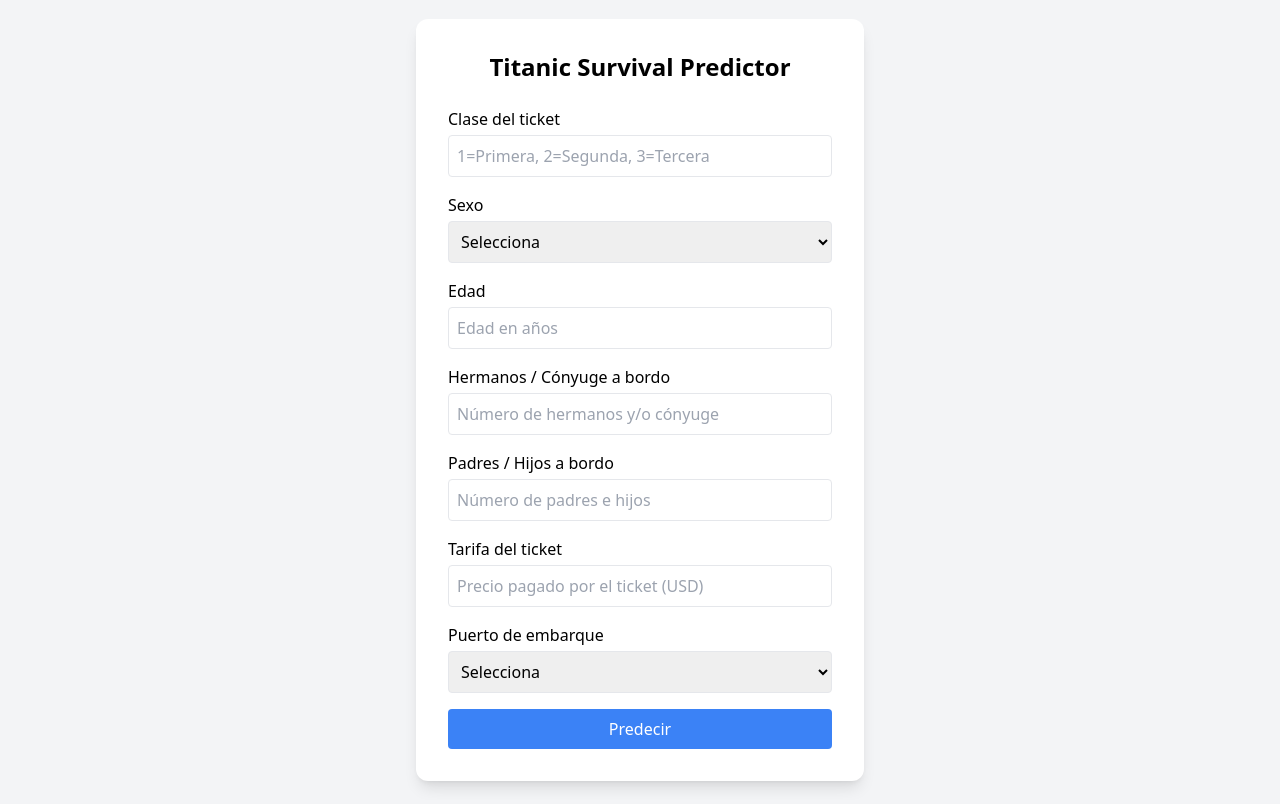
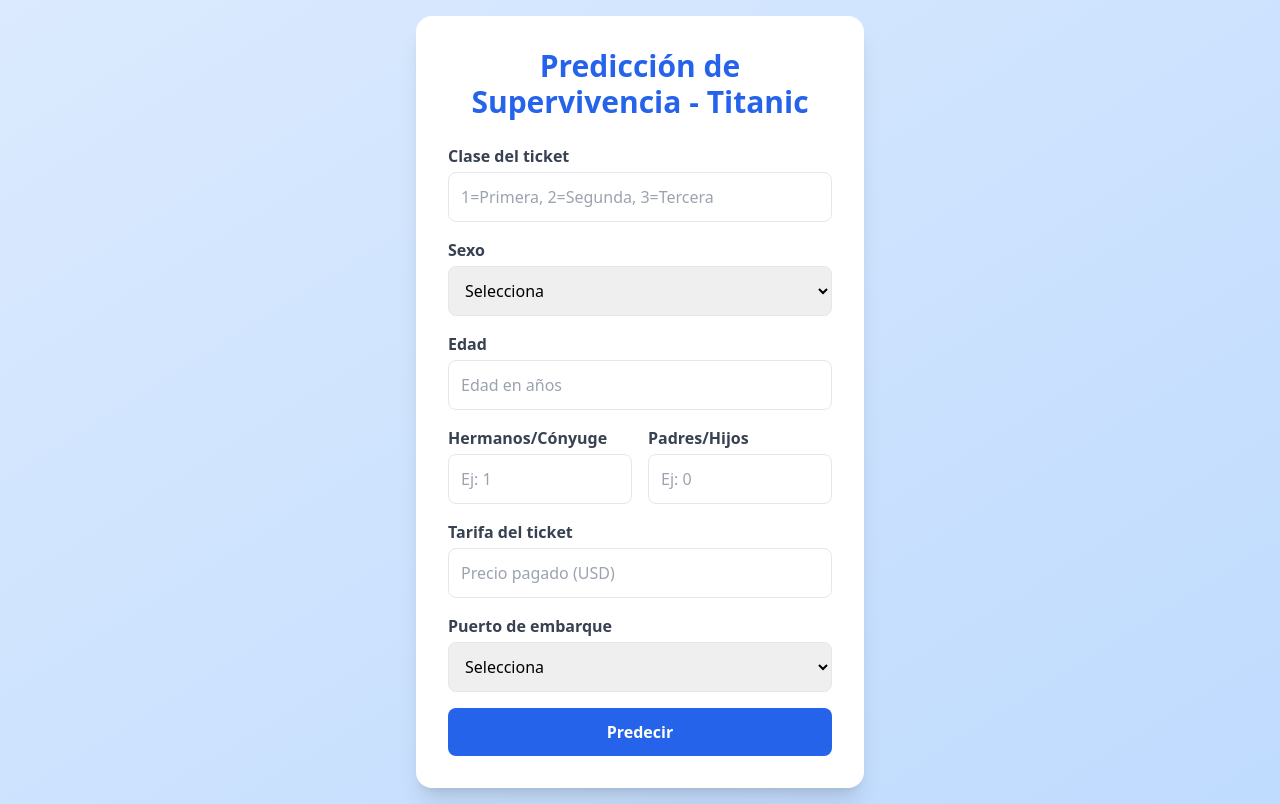
Before and after one commit to dandark666/titanic_app, a Django app: page / in a window 1280 px wide. Run offline with Django 5.2, Linux system fonts and the light colour scheme; parts of the project's set-up code (start-up, migrations or seed data) failed here and were passed over; some libraries are stand-ins or nearby versions.

Commit message:
Update index.html

```diff
--- a/predictor/templates/index.html
+++ b/predictor/templates/index.html
@@ -5,34 +5,51 @@
     <title>Predicción Titanic</title>
     <script src="https://cdn.tailwindcss.com"></script>
 </head>
-<body class="bg-gray-100 flex justify-center items-center min-h-screen">
-    <div class="bg-white p-8 rounded-xl shadow-lg w-full max-w-md">
-        <h1 class="text-2xl font-bold mb-6 text-center">Titanic Survival Predictor</h1>
+<body class="bg-gradient-to-br from-blue-100 to-blue-200 flex justify-center items-center min-h-screen p-4">
+
+    <div class="bg-white p-8 rounded-2xl shadow-xl w-full max-w-md transition-all duration-300">
+        <h1 class="text-3xl font-bold text-center mb-6 text-blue-600">Predicción de Supervivencia - Titanic</h1>
 
         <!-- Resultado de la predicción -->
         {% if prediction %}
-            {% if pred == 1 %}
-                <div class="mb-4 p-3 bg-green-100 text-green-800 rounded">
-            {% else %}
-                <div class="mb-4 p-3 bg-red-100 text-red-800 rounded">
-            {% endif %}
-                    {{ prediction }}
+            <div class="mt-4">
+                {% if pred == 1 %}
+                    <div class="p-4 bg-green-100 text-green-800 rounded text-center font-medium shadow-sm">
+                        {{ prediction }}
+                    </div>
+                {% else %}
+                    <div class="p-4 bg-red-100 text-red-800 rounded text-center font-medium shadow-sm">
+                        {{ prediction }}
+                    </div>
+                {% endif %}
+
+                <!-- Barra de porcentaje -->
+                <div class="mt-4">
+                    <p class="text-sm text-gray-600 mb-2 text-center">Precisión del modelo: {{ accuracy }}%</p>
+                    <div class="w-full bg-gray-200 rounded-full h-3 overflow-hidden">
+                        <div class="h-3 rounded-full transition-all duration-700 ease-in-out
+                            {% if pred == 1 %} bg-green-500 {% else %} bg-red-500 {% endif %}"
+                            style="width: {{ accuracy }}%;">
+                        </div>
+                    </div>
                 </div>
-            <p class="text-sm text-gray-500 mb-4">Precisión del modelo: {{ accuracy }}%</p>
+            </div>
         {% endif %}
 
         <!-- Formulario -->
-        <form action="/predict/" method="POST" class="space-y-4">
+        <form action="/predict/" method="POST" class="mt-6 space-y-4">
             {% csrf_token %}
 
             <div>
-                <label class="block font-medium mb-1">Clase del ticket</label>
-                <input name="Pclass" type="number" min="1" max="3" placeholder="1=Primera, 2=Segunda, 3=Tercera" required class="w-full p-2 border rounded"/>
+                <label class="block font-semibold mb-1 text-gray-700">Clase del ticket</label>
+                <input name="Pclass" type="number" min="1" max="3"
+                       placeholder="1=Primera, 2=Segunda, 3=Tercera"
+                       required class="w-full p-3 border rounded-lg focus:ring-2 focus:ring-blue-400"/>
             </div>
 
             <div>
-                <label class="block font-medium mb-1">Sexo</label>
-                <select name="Sex" required class="w-full p-2 border rounded">
+                <label class="block font-semibold mb-1 text-gray-700">Sexo</label>
+                <select name="Sex" required class="w-full p-3 border rounded-lg focus:ring-2 focus:ring-blue-400">
                     <option value="">Selecciona</option>
                     <option value="male">Masculino</option>
                     <option value="female">Femenino</option>
@@ -40,28 +57,37 @@
             </div>
 
             <div>
-                <label class="block font-medium mb-1">Edad</label>
-                <input name="Age" type="number" min="0" placeholder="Edad en años" required class="w-full p-2 border rounded"/>
+                <label class="block font-semibold mb-1 text-gray-700">Edad</label>
+                <input name="Age" type="number" min="0"
+                       placeholder="Edad en años"
+                       required class="w-full p-3 border rounded-lg focus:ring-2 focus:ring-blue-400"/>
+            </div>
+
+            <div class="grid grid-cols-1 sm:grid-cols-2 gap-4">
+                <div>
+                    <label class="block font-semibold mb-1 text-gray-700">Hermanos/Cónyuge</label>
+                    <input name="SibSp" type="number" min="0"
+                           placeholder="Ej: 1"
+                           required class="w-full p-3 border rounded-lg focus:ring-2 focus:ring-blue-400"/>
+                </div>
+                <div>
+                    <label class="block font-semibold mb-1 text-gray-700">Padres/Hijos</label>
+                    <input name="Parch" type="number" min="0"
+                           placeholder="Ej: 0"
+                           required class="w-full p-3 border rounded-lg focus:ring-2 focus:ring-blue-400"/>
+                </div>
             </div>
 
             <div>
-                <label class="block font-medium mb-1">Hermanos / Cónyuge a bordo</label>
-                <input name="SibSp" type="number" min="0" placeholder="Número de hermanos y/o cónyuge" required class="w-full p-2 border rounded"/>
+                <label class="block font-semibold mb-1 text-gray-700">Tarifa del ticket</label>
+                <input name="Fare" type="number" min="0" step="0.01"
+                       placeholder="Precio pagado (USD)"
+                       required class="w-full p-3 border rounded-lg focus:ring-2 focus:ring-blue-400"/>
             </div>
 
             <div>
-                <label class="block font-medium mb-1">Padres / Hijos a bordo</label>
-                <input name="Parch" type="number" min="0" placeholder="Número de padres e hijos" required class="w-full p-2 border rounded"/>
-            </div>
-
-            <div>
-                <label class="block font-medium mb-1">Tarifa del ticket</label>
-                <input name="Fare" type="number" min="0" step="0.01" placeholder="Precio pagado por el ticket (USD)" required class="w-full p-2 border rounded"/>
-            </div>
-
-            <div>
-                <label class="block font-medium mb-1">Puerto de embarque</label>
-                <select name="Embarked" required class="w-full p-2 border rounded">
+                <label class="block font-semibold mb-1 text-gray-700">Puerto de embarque</label>
+                <select name="Embarked" required class="w-full p-3 border rounded-lg focus:ring-2 focus:ring-blue-400">
                     <option value="">Selecciona</option>
                     <option value="C">Cherbourg</option>
                     <option value="Q">Queenstown</option>
@@ -69,8 +95,12 @@
                 </select>
             </div>
 
-            <button type="submit" class="w-full bg-blue-500 text-white p-2 rounded hover:bg-blue-600">Predecir</button>
+            <button type="submit"
+                    class="w-full bg-blue-600 text-white p-3 rounded-lg font-semibold mt-4 hover:bg-blue-700 transition-all">
+                Predecir
+            </button>
         </form>
     </div>
+
 </body>
 </html>
```
